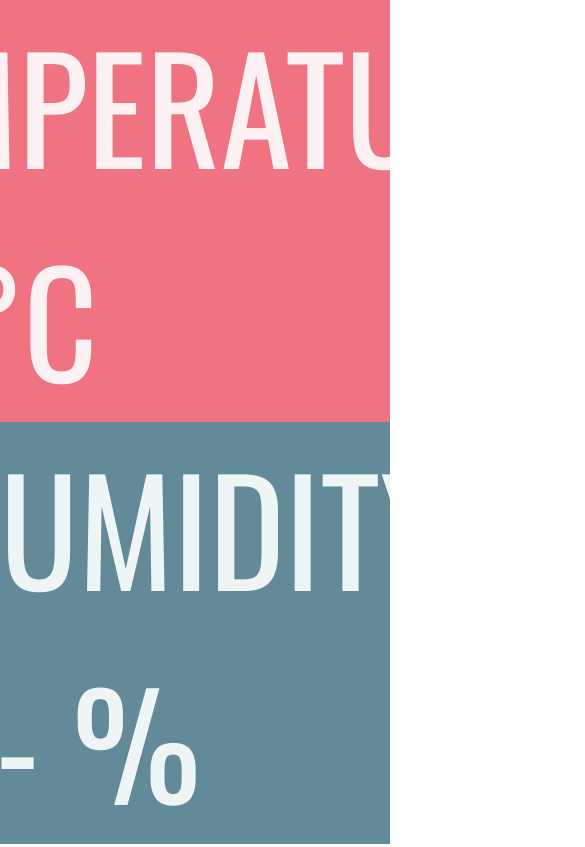
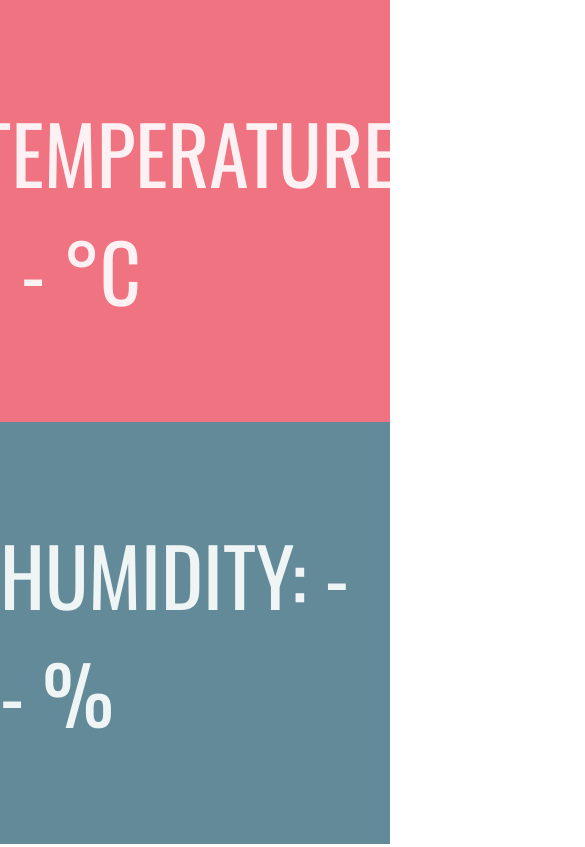
Before and after one commit to Edmeral/weather, a plain HTML site: page index.html in a window 390 px wide. Shown: the whole page, 585 px wide, since content can reach past the window. Drawn offline with nearby package versions, Linux system fonts and the light colour scheme.

Commit message:
Making the page responsive

```diff
--- a/style.css
+++ b/style.css
@@ -24,3 +24,15 @@ html, body {
 #humidity {
   background-color: #628A98;
 }
+
+@media screen and (max-width: 1200px) {
+  #temperature, #humidity {
+    font-size: 7rem;
+  }
+}
+
+@media screen and (max-width: 980px) {
+  #temperature, #humidity {
+    font-size: 5rem;
+  }
+}
```
